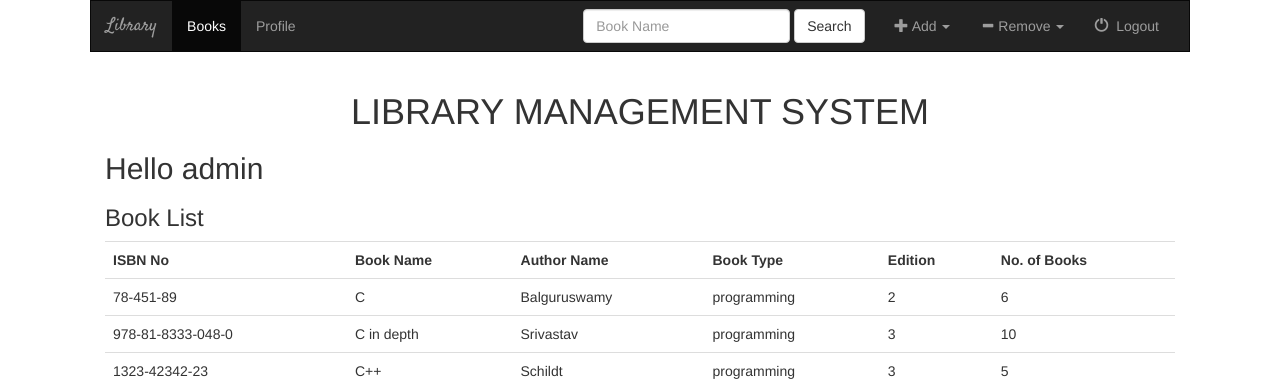
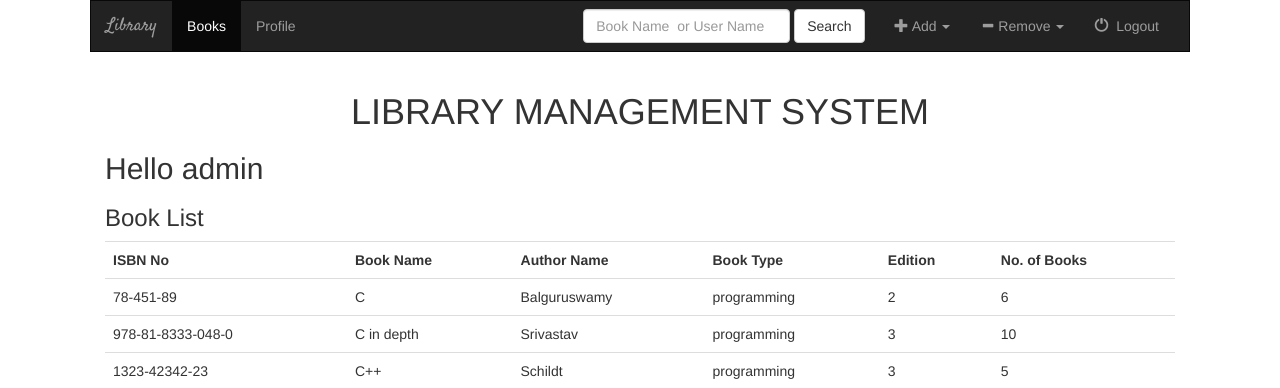
Before and after one commit to immanoj16/Library-Management, a Django app: page / in a window 1280 px wide. Shown: the top 388 px of the page. Run offline with Django 3.2, Linux system fonts and the light colour scheme; a user stored in the database is signed in; data comes from the database, SQL or seed files in the repository; both versions use the stored data as it was after the commit; some libraries are stand-ins or nearby versions.

Commit message:
Add: some gui to template files

```diff
--- a/books/templates/books/home.html
+++ b/books/templates/books/home.html
@@ -7,7 +7,7 @@
 {% block search %}
     <form class="navbar-form navbar-left" action="{% url 'books:search' %}" method="get">
         <div class="form-group">
-            <input type="text" class="form-control" name="book_name" placeholder="Book Name">
+            <input type="text" class="form-control" name="book_name" placeholder="Book Name {% if username == 'admin' %} or User Name {% endif %}">
         </div>
         <button type="submit" class="btn btn-default">Search</button>
     </form>
```
Also changed, not shown: db.sqlite3.
